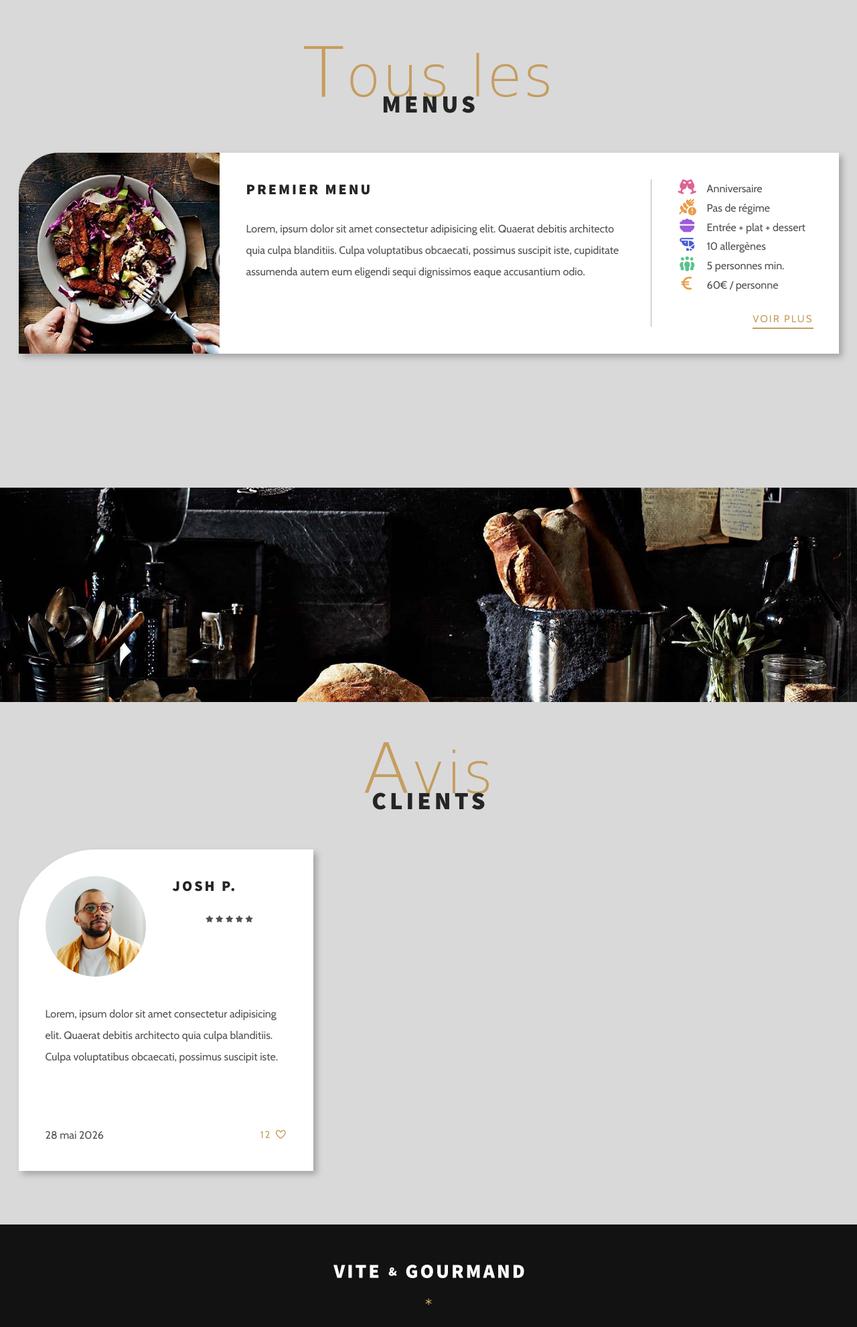
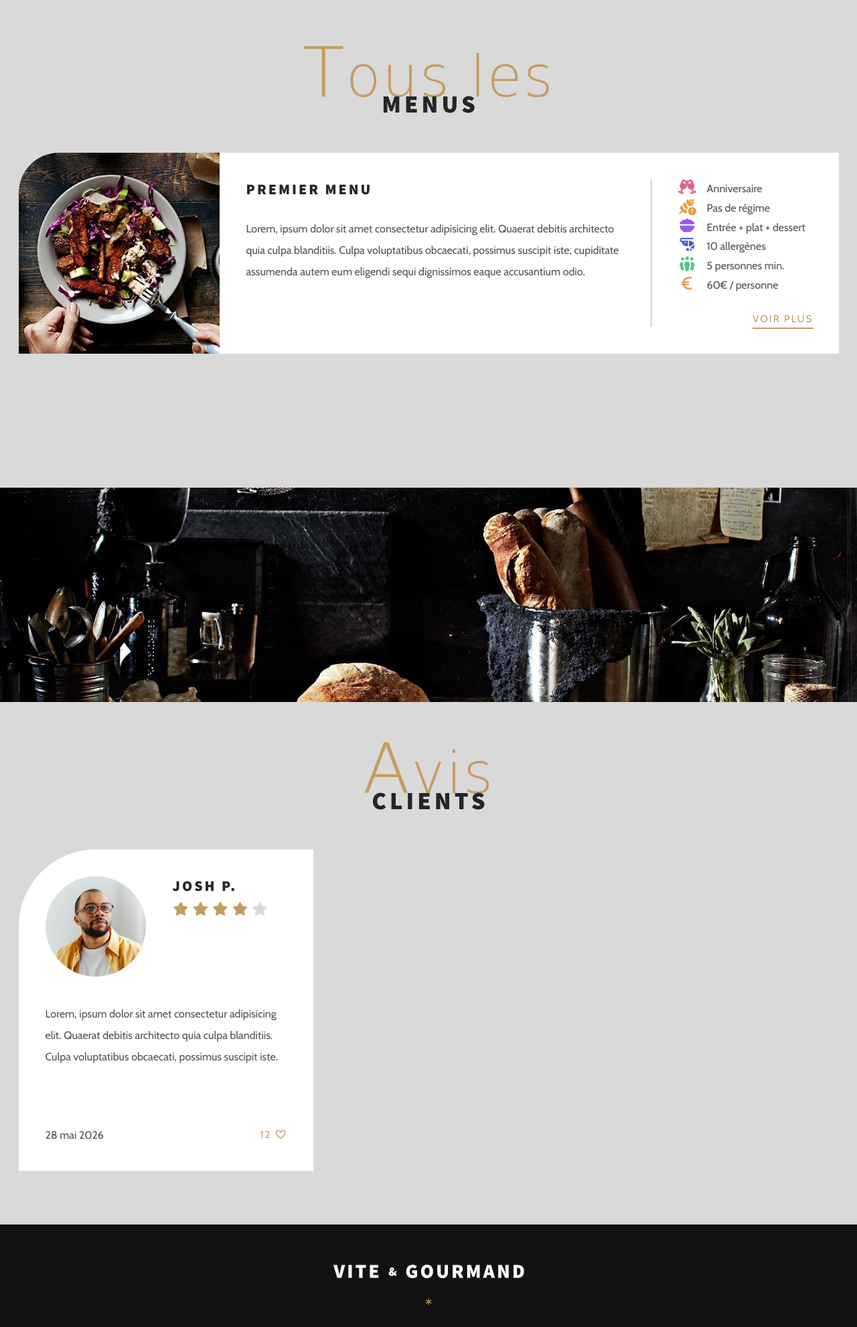
Before and after one commit to mig-arteaga/vite-et-gourmand, a PHP site: page / in a window 1280 px wide. Shown: the part 72-2053 px from the top of the page at 67% size. Run offline with PHP 8.4, Linux system fonts and the light colour scheme; some web fonts are replaced.

Commit message:
Modification de review.php et style

```diff
--- a/assets/review.php
+++ b/assets/review.php
@@ -5,11 +5,13 @@
             <img src="images/profile-2.jpg" alt="" class="review-img">
             <div class="review-name">
                 <h3>Josh P.</h3>
-                <i class="fa-solid fa-star"></i>
-                <i class="fa-solid fa-star"></i>
-                <i class="fa-solid fa-star"></i>
-                <i class="fa-solid fa-star"></i>
-                <i class="fa-solid fa-star"></i>
+                <div class="review-stars">
+                    <i class="fa-solid fa-star"></i>
+                    <i class="fa-solid fa-star"></i>
+                    <i class="fa-solid fa-star"></i>
+                    <i class="fa-solid fa-star"></i>
+                    <i class="fa-solid fa-star"></i>
+                </div>
             </div>
         </div>
         <div class="review-message">
--- a/css/menu.css
+++ b/css/menu.css
@@ -12,7 +12,7 @@
     height: 30rem;
     position: relative;
     border-radius: 6rem 0 0 0;
-    box-shadow: .5rem .5rem 1rem #00000040;
+    /* box-shadow: .5rem .5rem 1rem #00000040; */
     padding: 4rem;
     padding-left: 34rem;
 }
--- a/css/review.css
+++ b/css/review.css
@@ -6,7 +6,7 @@
     height: 48rem;
     position: relative;
     border-radius: 11.5rem 0 0 0;
-    box-shadow: .5rem .5rem 1rem #00000040;
+    /* box-shadow: .5rem .5rem 1rem #00000040; */
     padding: 4rem;
     display: flex;
     flex-direction: column;
@@ -29,6 +29,23 @@
     margin-bottom: 4rem;
 }
 
+.review-name {
+    text-align: left;
+}
+
+.review-name h3 {
+    margin-bottom: 1rem;
+}
+
+.review-stars {
+    font-size: 2rem;
+    color: var(--secondary-font-color);
+}
+
+.review-stars i:last-child {
+    color: var(--body-font-color-light);
+}
+
 .review-footer {
     display: flex;
     justify-content: space-between;
```
